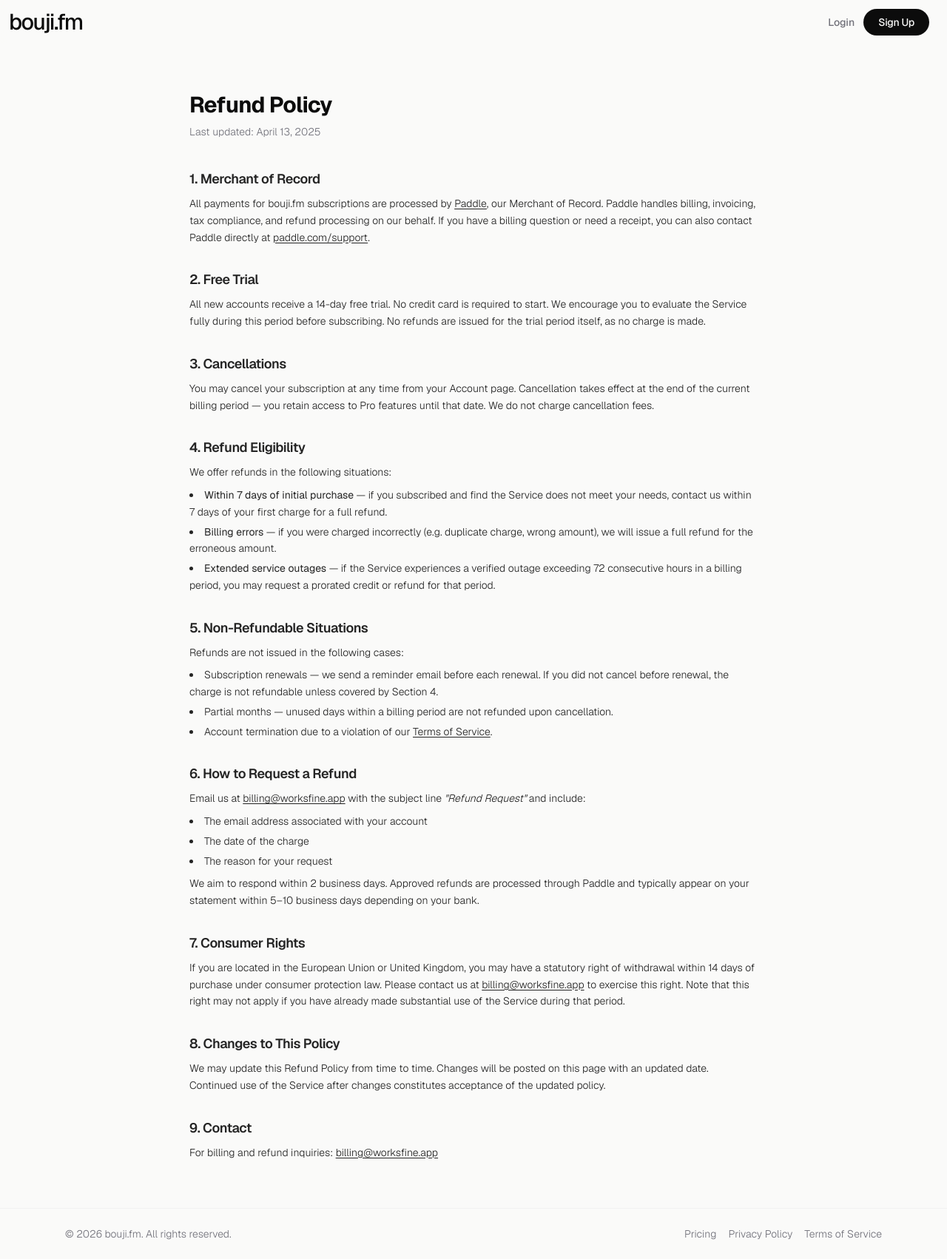
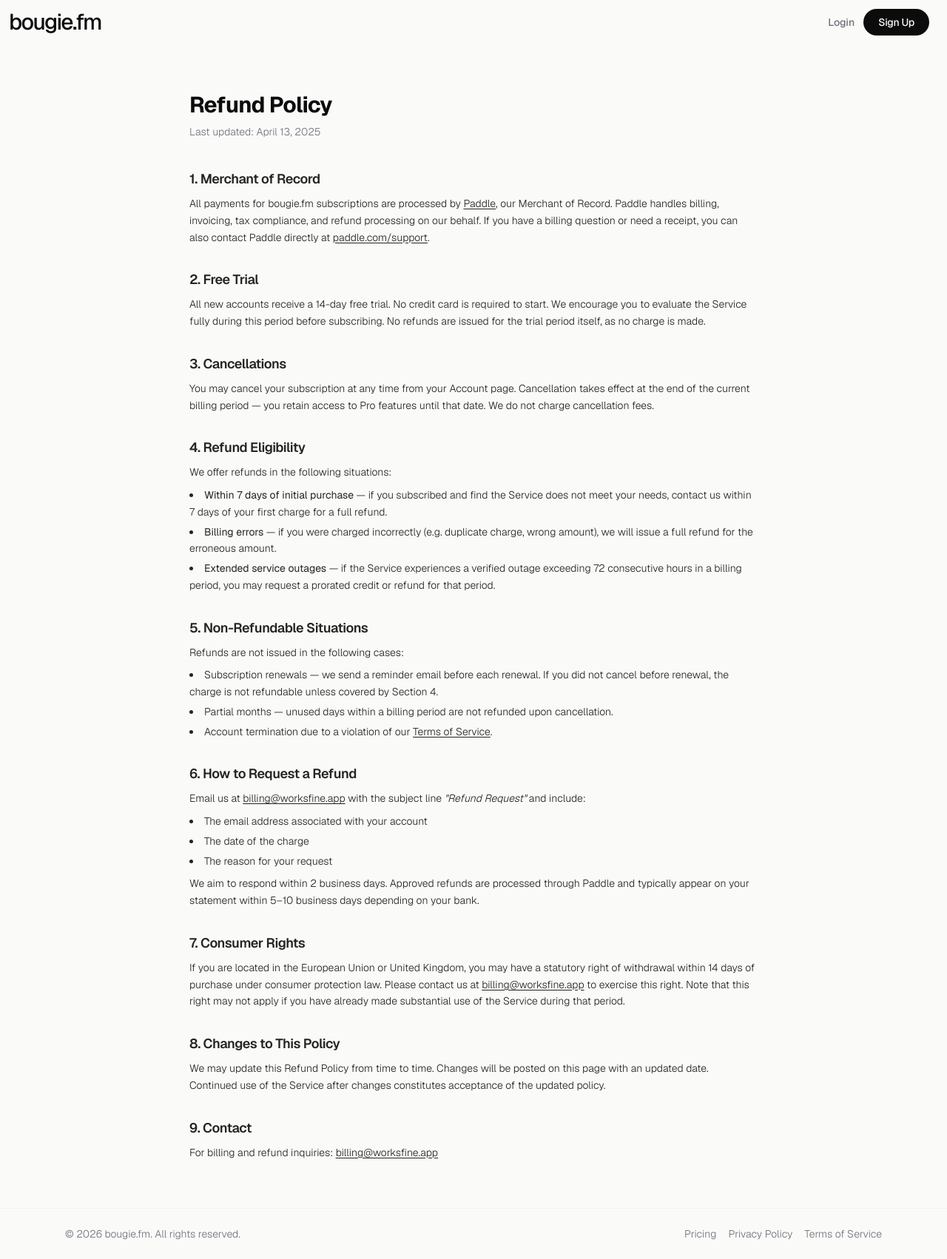
Before and after one commit to marko-stanojevic/project-ostgut, a Next.js app in the folder frontend/: page /refunds in a window 1280 px wide. Shown: the whole page at 74% size. Built offline with nearby package versions, Linux system fonts and the light colour scheme; no server answers.

Commit message:
feat: update branding from bouji.fm to bougie.fm across the application

```diff
--- a/frontend/src/app/(protected)/layout.tsx
+++ b/frontend/src/app/(protected)/layout.tsx
@@ -85,7 +85,7 @@ export default function DashboardLayout({
         {/* Logo occupies exactly the sidebar width so search aligns with content */}
         <div className="flex w-[222px] shrink-0 items-center pl-3 py-3">
           <Link href="/stations" className="text-2xl font-medium tracking-[-0.05em] text-foreground sm:text-3xl">
-            bouji.fm
+            bougie.fm
           </Link>
         </div>
         <div className="flex flex-1 items-center gap-4 py-3 pr-6">
--- a/frontend/src/app/admin/stations/[id]/page.tsx
+++ b/frontend/src/app/admin/stations/[id]/page.tsx
@@ -21,7 +21,7 @@ import {
   SelectTrigger,
   SelectValue,
 } from '@/components/ui/select'
-import { Radio, ArrowSquareOut, CheckCircle, XCircle, Clock, ArrowLeft, Save } from '@phosphor-icons/react'
+import { Radio, ArrowSquareOut, CheckCircle, XCircle, Clock, ArrowLeft, FloppyDisk } from '@phosphor-icons/react'
 
 const API = process.env.NEXT_PUBLIC_API_URL || 'http://localhost:8080'
 
@@ -223,7 +223,7 @@ export default function StationEditorPage() {
           {error && <p className="text-sm text-destructive">{error}</p>}
           {saved && <p className="text-sm text-green-600 dark:text-green-400">Saved</p>}
           <Button onClick={handleSave} disabled={saving || !hasValidDisplayName} className="gap-2">
-            <Save className="h-4 w-4" />
+            <FloppyDisk className="h-4 w-4" />
             {saving ? 'Saving…' : 'Save changes'}
           </Button>
         </div>
--- a/frontend/src/app/auth/login/page.tsx
+++ b/frontend/src/app/auth/login/page.tsx
@@ -58,7 +58,7 @@ export default function LoginPage() {
 
           <div className="space-y-2 text-center">
             <h1 className="text-5xl font-bold tracking-tight text-foreground sm:text-6xl">Welcome back</h1>
-            <p className="text-sm text-muted-foreground sm:text-base">Sign in to continue to bouji.fm</p>
+            <p className="text-sm text-muted-foreground sm:text-base">Sign in to continue to bougie.fm</p>
           </div>
 
           <div className="mx-auto w-full max-w-[20rem] space-y-5">
--- a/frontend/src/app/auth/signup/page.tsx
+++ b/frontend/src/app/auth/signup/page.tsx
@@ -92,7 +92,7 @@ export default function SignupPage() {
           </div>
 
           <div className="space-y-2 text-center">
-            <h1 className="text-5xl font-bold tracking-tight text-foreground sm:text-6xl">Join bouji.fm</h1>
+            <h1 className="text-5xl font-bold tracking-tight text-foreground sm:text-6xl">Join bougie.fm</h1>
             <p className="text-sm text-muted-foreground sm:text-base">Create your account and step into the Listening Room.</p>
           </div>
 
--- a/frontend/src/app/layout.tsx
+++ b/frontend/src/app/layout.tsx
@@ -23,7 +23,7 @@ const geistMono = Geist_Mono({
 })
 
 export const metadata: Metadata = {
-  title: 'bouji.fm — The Listening Room',
+  title: 'bougie.fm — The Listening Room',
   description: 'Curated internet radio. Premium live stations. No ads.',
 }
 
--- a/frontend/src/app/privacy/page.tsx
+++ b/frontend/src/app/privacy/page.tsx
@@ -4,7 +4,7 @@ import { AuthenticatedHeaderActions, GuestHeaderActions } from '@/components/sit
 import { SiteFooter } from '@/components/site-footer'
 
 export const metadata = {
-  title: 'Privacy Policy — bouji.fm',
+  title: 'Privacy Policy — bougie.fm',
 }
 
 export default async function PrivacyPage() {
@@ -27,7 +27,7 @@ export default async function PrivacyPage() {
             <section>
               <h2 className="text-lg font-semibold mb-2">1. Who We Are</h2>
               <p>
-                bouji.fm (&quot;we&quot;, &quot;us&quot;, &quot;our&quot;) operates the bouji.fm platform. This Privacy Policy explains how we collect, use, and protect your personal data when you use our Service.
+                bougie.fm (&quot;we&quot;, &quot;us&quot;, &quot;our&quot;) operates the bougie.fm platform. This Privacy Policy explains how we collect, use, and protect your personal data when you use our Service.
               </p>
             </section>
 
--- a/frontend/src/app/refunds/page.tsx
+++ b/frontend/src/app/refunds/page.tsx
@@ -5,7 +5,7 @@ import { AuthenticatedHeaderActions, GuestHeaderActions } from '@/components/sit
 import { SiteFooter } from '@/components/site-footer'
 
 export const metadata = {
-  title: 'Refund Policy — bouji.fm',
+  title: 'Refund Policy — bougie.fm',
 }
 
 export default async function RefundsPage() {
@@ -28,7 +28,7 @@ export default async function RefundsPage() {
             <section>
               <h2 className="text-lg font-semibold mb-2">1. Merchant of Record</h2>
               <p>
-                All payments for bouji.fm subscriptions are processed by{' '}
+                All payments for bougie.fm subscriptions are processed by{' '}
                 <a href="https://paddle.com" target="_blank" rel="noopener noreferrer" className="underline underline-offset-2">Paddle</a>,
                 our Merchant of Record. Paddle handles billing, invoicing, tax compliance, and refund processing on our behalf. If you have a billing question or need a receipt, you can also contact Paddle directly at{' '}
                 <a href="https://www.paddle.com/support" target="_blank" rel="noopener noreferrer" className="underline underline-offset-2">paddle.com/support</a>.
--- a/frontend/src/components/site-footer.tsx
+++ b/frontend/src/components/site-footer.tsx
@@ -13,7 +13,7 @@ export function SiteFooter({ links }: SiteFooterProps) {
     return (
         <footer className="border-t border-border/40">
             <div className="mx-auto flex w-full max-w-6xl flex-col items-center justify-between gap-2 px-6 py-6 text-sm text-muted-foreground sm:flex-row">
-                <span>&copy; {new Date().getFullYear()} bouji.fm. All rights reserved.</span>
+                <span>&copy; {new Date().getFullYear()} bougie.fm. All rights reserved.</span>
                 <nav className="flex gap-4">
                     {links.map((link) => (
                         <Link key={link.href} href={link.href} className="transition-colors hover:text-foreground">
--- a/frontend/src/components/site-header.tsx
+++ b/frontend/src/components/site-header.tsx
@@ -23,7 +23,7 @@ export function SiteHeader({
         <header className={cn('bg-background/95 backdrop-blur supports-[backdrop-filter]:bg-background/75 shrink-0', className)}>
             <div className={cn('flex w-full items-center gap-4 pl-2 pr-4 py-3 sm:pl-3 sm:pr-6', containerClassName)}>
                 <Link href="/" className={cn('shrink-0 text-2xl font-medium tracking-[-0.05em] text-foreground sm:text-3xl', brandClassName)}>
-                    bouji.fm
+                    bougie.fm
                 </Link>
                 {centerSlot ? <div className="flex flex-1 justify-center">{centerSlot}</div> : <div className="flex-1" />}
                 {rightSlot ? <div className={cn('flex min-w-0 shrink-0 items-center justify-end gap-3', rightSlotClassName)}>{rightSlot}</div> : null}
```
Also changed, not shown: frontend/src/app/terms/page.tsx (+5 -5 lines).
